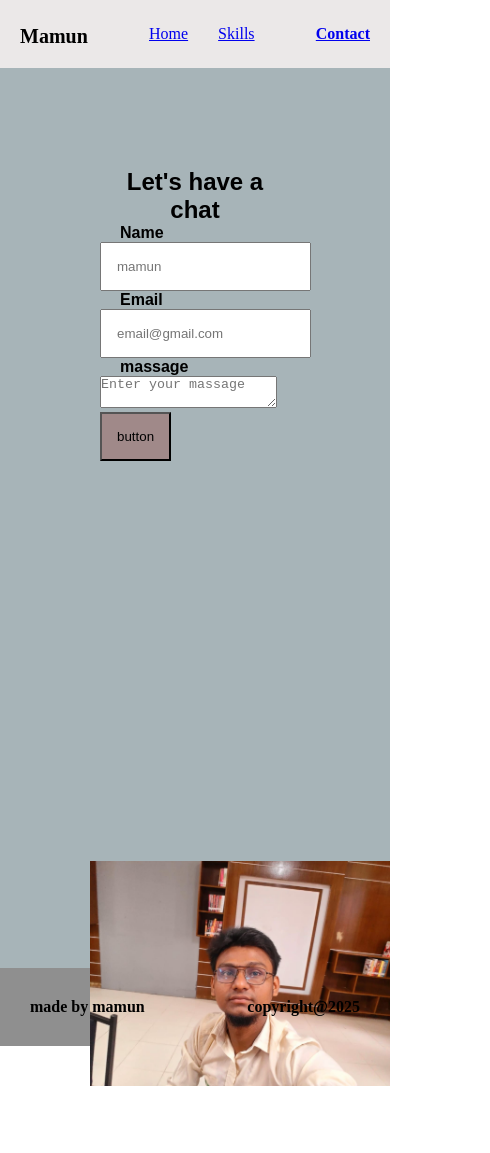
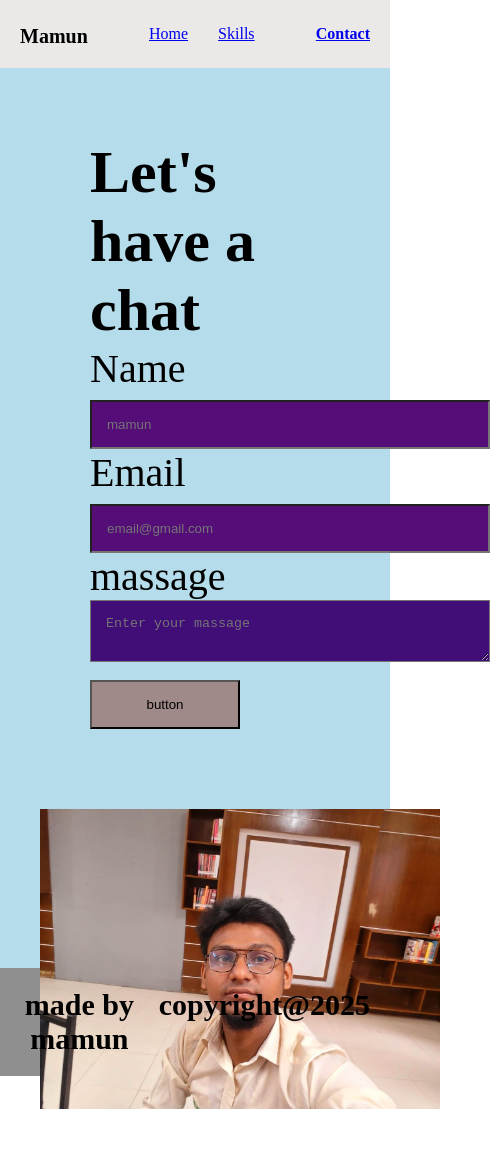
Before and after one commit to Mamun123123123/assignment_intern_personal_protfolio, a plain HTML site: page contact.html in a window 390 px wide. Shown: the whole page, 490 px wide, since content can reach past the window. Before the commit the page ends 1090 px from the top, so only its background shows below. Drawn offline with Linux system fonts and the light colour scheme.

Commit message:
mobile responsive not work,trying trying

```diff
--- a/contact.css
+++ b/contact.css
@@ -49,32 +49,37 @@ h1{
     padding: 20px;
 }
 .container{
-    background:rgb(167, 180, 184);
+    background: #b4dcea;
+    display: flex;
+    justify-content: space-between;
     height: 900px;
-    font-family: Arial, Helvetica, sans-serif;
-    display: flex;
-    gap: 200px;
-
 }
-h2{
-    text-align: center;
-}
-
 .item{
-    padding: 100px;
-}
-label{
-    font-weight: bold;
-    padding: 20px;
-}
-.img{
-    padding-top: 100px;
-    width: 400px;
-    padding-left: 90px;
-
+    padding-left: 50px;
+    font-size: 40px;
+    margin: 40px;
+    padding-top: 30px;
 }
 input{
     padding: 15px;
+    width: 400px;
+    background-color: #550e78;
+    color: rgb(255, 255, 255);
+}
+#massage{
+    width: 400px;
+    padding: 15px;
+    background-color: #410e78;
+}
+.button{
+
+    width: 150px;
+}
+.button:hover{
+    background: #000;
+}
+.pic{
+    padding: 60px;
 }
 .footer{
     background: #8f8f8f;
@@ -95,10 +100,36 @@ input{
     background: #000;
     color: white;
 }
-@media (max-width:780px){
+@media (max-width:1127px){
     .container{
         flex-direction: column;
 
     }
+    .pic{
+        margin: 0;
+        padding: 40px;
+        width: 30px;
+    }
+
+    input{
+    padding: 15px;
+    width: 400px;
+    background-color: #550e78;
+    color: rgb(255, 255, 255);
+}
+#massage{
+    width: 400px;
+    padding: 15px;
+    background-color: #410e78;
+}
+
+   .button:hover{
+    background: #000;
+}
+.footer{
+    padding: 20px;
+    font-size: 30px;
+    gap: 20px;
+}
 
 }
--- a/contact.html
+++ b/contact.html
@@ -34,8 +34,8 @@
 
   </form>
 </div>
-<div class="img">
-  <img src="pic.jpg" alt="my pic" width="300">
+<div class="pic">
+  <img src="pic.jpg" alt="my pic" width="400px" height="300">
 </div>
 </section>
 <footer>
```
